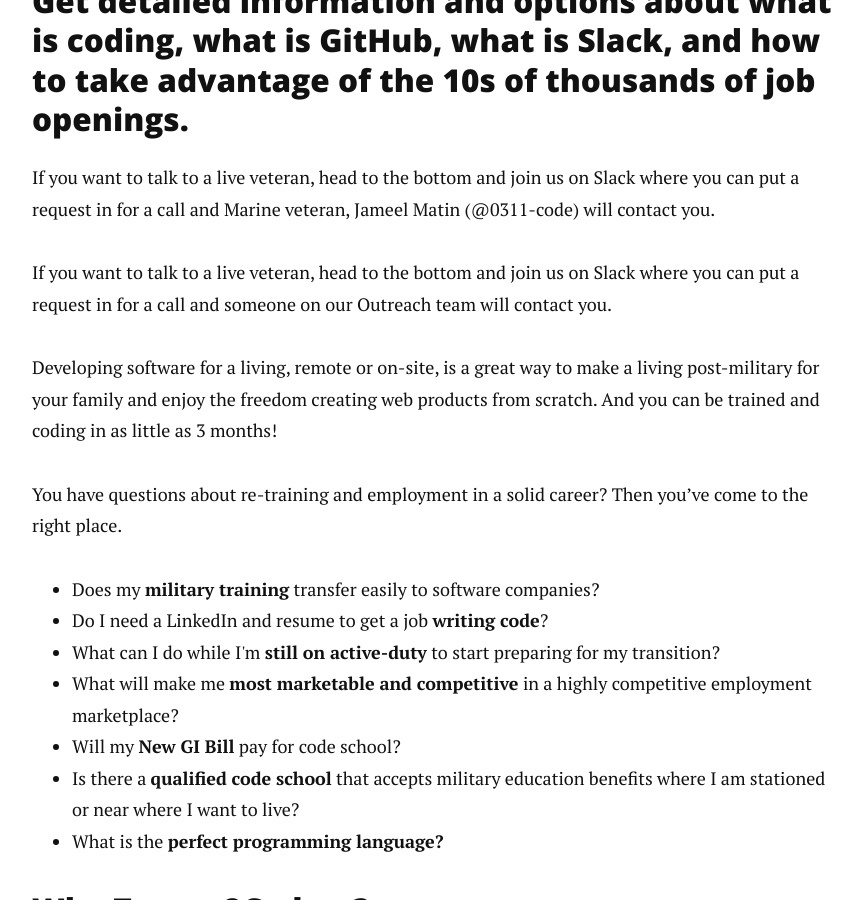
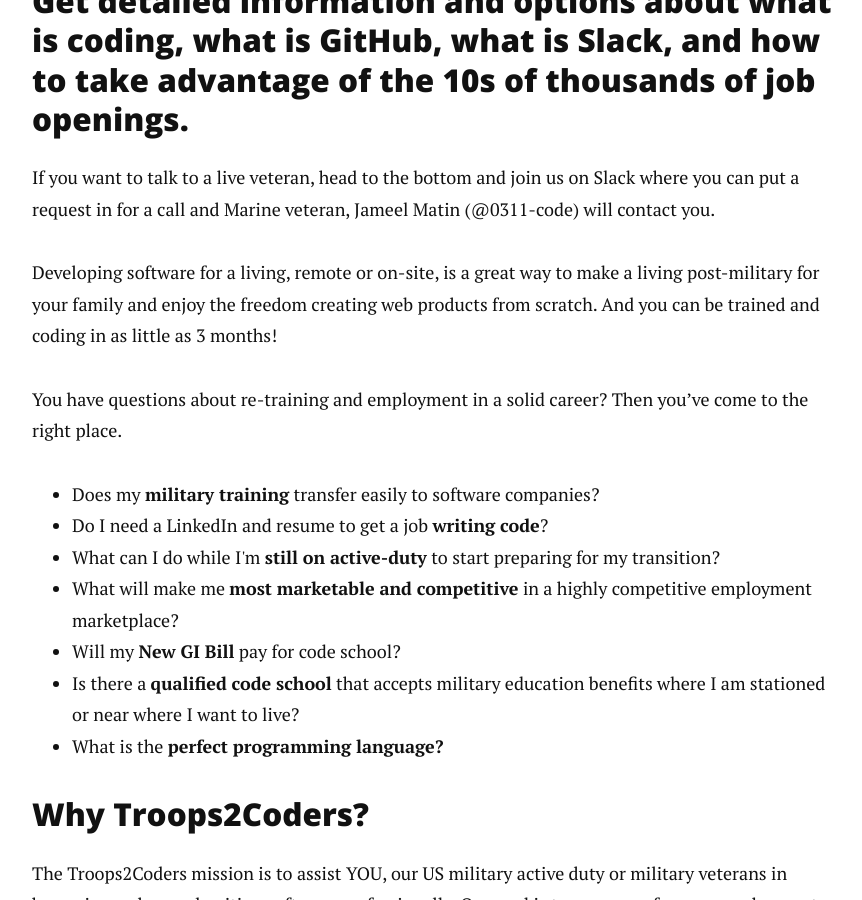
Before and after one commit to OperationCode/troops2coders.github.io, a Jekyll site: the page built from index.html, in a window 1280 px wide and 900 px high, scrolled down 557 px. Shown: the whole window, without its empty margins (208-1070 px from the left). Built offline with Jekyll 4.4.1, drawn with Linux system fonts in a browser that asks for light colours; nearby versions of some CDN libraries; the list of posts is cut into pages by our own code.

Commit message:
Fix duplicate

```diff
--- a/index.html
+++ b/index.html
@@ -9,8 +9,6 @@
       <h3>Get detailed information and options about what is coding, what is GitHub, what is Slack, and how to take advantage of the 10s of thousands of job openings.</h3>
 
       <p>If you want to talk to a live veteran, head to the bottom and join us on Slack where you can put a request in for a call and Marine veteran, Jameel Matin (@0311-code) will contact you.</p>
-
-      <p>If you want to talk to a live veteran, head to the bottom and join us on Slack where you can put a request in for a call and someone on our Outreach team will contact you.</p>
 
       <p>Developing software for a living, remote or on-site, is a great way to make a living post-military for your family and enjoy the freedom creating web products from scratch. And you can be trained and coding in as little as 3 months!<p>
 
```
Also changed, not shown: 4 other files.
